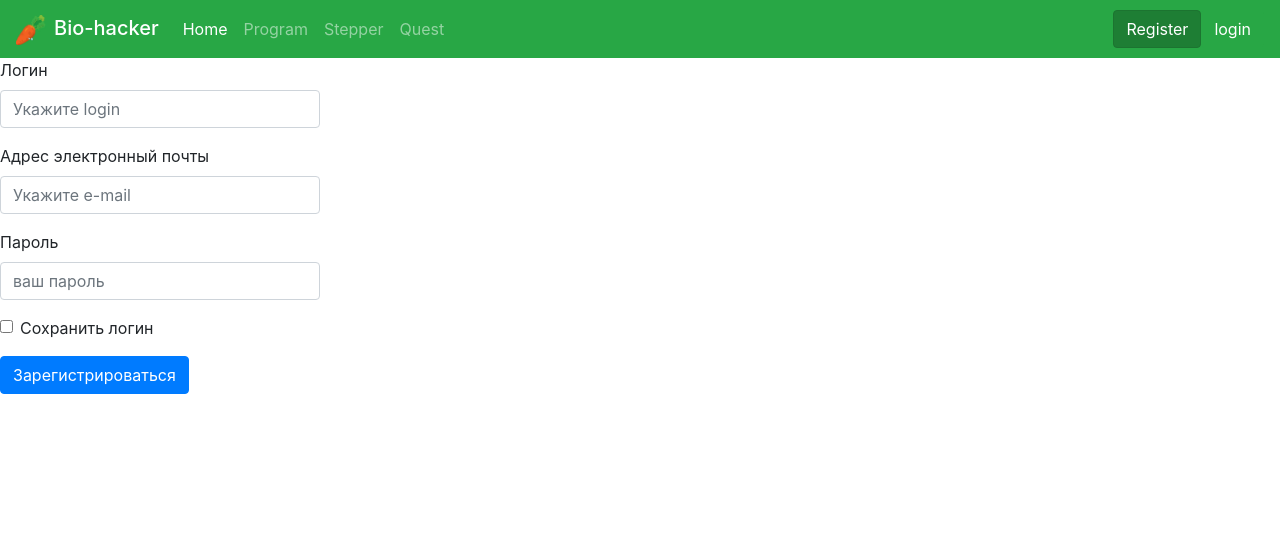
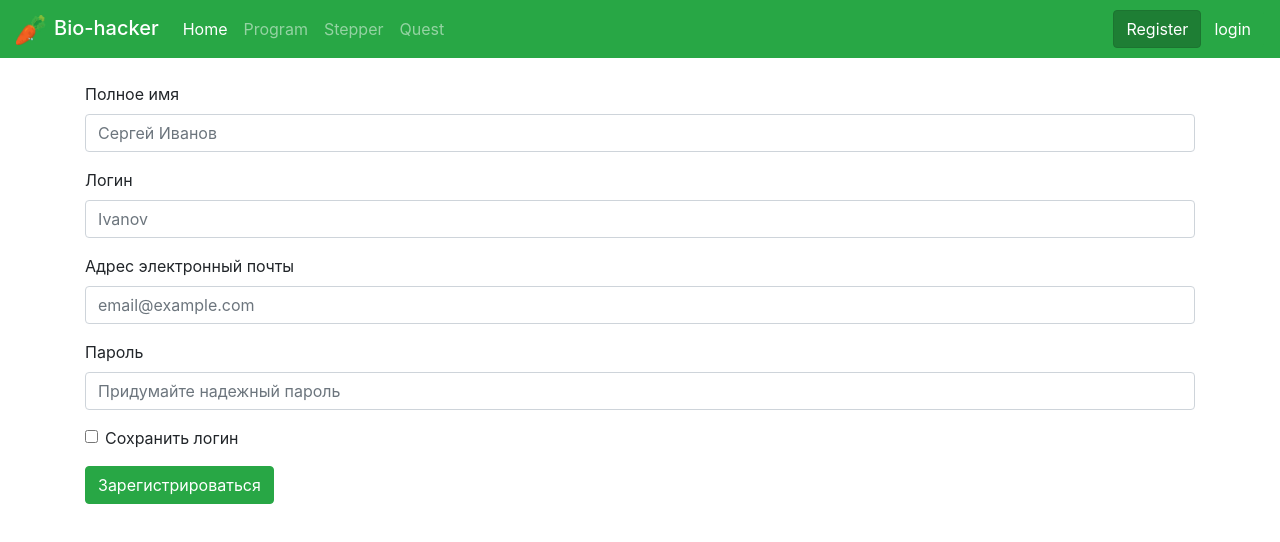
Before and after one commit to NikolaiNorboev/BioHacker, a React (Create React App) app in the folder client/: page /signup in a window 1280 px wide. Shown: the top 542 px of the page. Built offline with nearby package versions, Linux system fonts and the light colour scheme; no server answers.

Commit message:
Update Signin and login form

```diff
--- a/client/src/components/auth/Login/index.js
+++ b/client/src/components/auth/Login/index.js
@@ -2,8 +2,8 @@ import React, { useState } from 'react';
 import { useHistory } from 'react-router-dom';
 import { Button, Form } from 'react-bootstrap';
 import 'bootstrap/dist/css/bootstrap.min.css';
-import {useDispatch} from 'react-redux'
-import {getUser} from '../../../redux/actions/action-creators'
+import { useDispatch } from 'react-redux';
+import { getUser } from '../../../redux/actions/action-creators';
 
 export default function Login() {
   const dispatch = useDispatch();
@@ -42,29 +42,30 @@ export default function Login() {
       [name]: value,
     });
   }
-  const googleAuth =() => window.open('http://localhost:3001/auth/google');
-  const yandexAuth =() => window.open('http://localhost:3001/auth/yandex');
-  const facebookAuth =() => window.open('http://localhost:3001/auth/facebook');
-  const twitterAuth =() => window.open('http://localhost:3001/auth/twitter');
-  const instagramAuth =() => window.open('http://localhost:3001/auth/instagram');
-  const LinkedInAuth =() => window.open('http://localhost:3001/auth/linkedin');
-  const SteamAuth =() => window.open('http://localhost:3001/auth/steam');
-  const GitHubAuth =() => window.open('http://localhost:3001/auth/github');
-
+  const googleAuth = () => window.open('http://localhost:3001/auth/google');
+  const yandexAuth = () => window.open('http://localhost:3001/auth/yandex');
+  const facebookAuth = () => window.open('http://localhost:3001/auth/facebook');
+  const twitterAuth = () => window.open('http://localhost:3001/auth/twitter');
+  const instagramAuth = () =>
+    window.open('http://localhost:3001/auth/instagram');
+  const LinkedInAuth = () => window.open('http://localhost:3001/auth/linkedin');
+  const SteamAuth = () => window.open('http://localhost:3001/auth/steam');
+  const GitHubAuth = () => window.open('http://localhost:3001/auth/github');
 
   return (
-    <span className="form-container">
+    <div className="container mt-4">
       {error && <span className="error">{error}</span>}
       <Form onSubmit={login}>
         <Form.Group controlId="formBasicEmail">
-          <Form.Label>Адрес электронный почты</Form.Label>
+          <Form.Label>E-mail</Form.Label>
           <Form.Control
             type="text"
             name="email"
             required
             value={inputs.email}
             onChange={changed}
-            placeholder="Укажите e-mail" />
+            placeholder="email@example.com"
+          />
         </Form.Group>
 
         <Form.Group controlId="formBasicPassword">
@@ -75,34 +76,48 @@ export default function Login() {
             required
             value={inputs.password}
             onChange={changed}
-            placeholder="ваш пароль" />
+            placeholder="Ваш пароль"
+          />
         </Form.Group>
         <Form.Group controlId="formBasicCheckbox">
           <Form.Check type="checkbox" label="Сохранить логин" />
         </Form.Group>
-        <Button variant="primary" type="submit">Войти</Button>
+        <Button variant="success" type="submit">
+          Войти
+        </Button>
       </Form>
-      <span onClick={googleAuth}>
-        <img src="https://c7.uihere.com/files/193/660/878/search-engine-optimization-internet-google-search-google-thumb.jpg" height='40'/>
-      </span>
+      <div className="d-flex justify-content-between mt-4 text-center">
+        <a onClick={googleAuth}>
+          <img
+            src="https://c7.uihere.com/files/193/660/878/search-engine-optimization-internet-google-search-google-thumb.jpg"
+            height="40"
+          />
+        </a>
         <span onClick={yandexAuth}>
-        <img src="https://siteblogger.ru/wp-content/uploads/2013/11/optimiz-yandex-400x250.jpg" height='40'/>
+          <img
+            src="https://siteblogger.ru/wp-content/uploads/2013/11/optimiz-yandex-400x250.jpg"
+            height="40"
+          />
         </span>
         <span onClick={facebookAuth}>
-        <img src="https://i.imgur.com/jiztYCH.png" height='40'/>
+          <img src="https://i.imgur.com/jiztYCH.png" height="40" />
         </span>
         <span onClick={twitterAuth}>
-        <img src="https://i.imgur.com/EYA2FO1.png" height='40'/>
+          <img src="https://i.imgur.com/EYA2FO1.png" height="40" />
         </span>
         <span onClick={instagramAuth}>
-        <img src="https://i.imgur.com/aRc6LUJ.png" height='40'/>
+          <img src="https://i.imgur.com/aRc6LUJ.png" height="40" />
         </span>
         <span onClick={LinkedInAuth}>
-        <img src="https://i.imgur.com/sYmVWAw.png" height='40'/>
+          <img src="https://i.imgur.com/sYmVWAw.png" height="40" />
         </span>
         <span onClick={GitHubAuth}>
-        <img src="https://blog.codingblocks.com/content/images/2019/01/download.png" height='40'/>
+          <img
+            src="https://blog.codingblocks.com/content/images/2019/01/download.png"
+            height="40"
+          />
         </span>
-    </span>
+      </div>
+    </div>
   );
 }
--- a/client/src/components/auth/Signup/index.js
+++ b/client/src/components/auth/Signup/index.js
@@ -41,9 +41,20 @@ export default function Signup() {
   }
 
   return (
-    <div className="form-container">
+    <div className="container mt-4">
       {error && <div className="error">{error}</div>}
       <Form onSubmit={signup}>
+        <Form.Group controlId="formBasicLogin">
+          <Form.Label>Полное имя</Form.Label>
+          <Form.Control
+            type="text"
+            name="username"
+            required
+            value={inputs.fullname}
+            onChange={changed}
+            placeholder="Сергей Иванов"
+          />
+        </Form.Group>
         <Form.Group controlId="formBasicLogin">
           <Form.Label>Логин</Form.Label>
           <Form.Control
@@ -52,7 +63,8 @@ export default function Signup() {
             required
             value={inputs.username}
             onChange={changed}
-            placeholder="Укажите login" />
+            placeholder="Ivanov"
+          />
         </Form.Group>
 
         <Form.Group controlId="formBasicEmail">
@@ -63,7 +75,8 @@ export default function Signup() {
             required
             value={inputs.email}
             onChange={changed}
-            placeholder="Укажите e-mail" />
+            placeholder="email@example.com"
+          />
         </Form.Group>
 
         <Form.Group controlId="formBasicPassword">
@@ -74,12 +87,15 @@ export default function Signup() {
             required
             value={inputs.password}
             onChange={changed}
-            placeholder="ваш пароль" />
+            placeholder="Придумайте надежный пароль"
+          />
         </Form.Group>
         <Form.Group controlId="formBasicCheckbox">
           <Form.Check type="checkbox" label="Сохранить логин" />
         </Form.Group>
-        <Button variant="primary" type="submit">Зарегистрироваться</Button>
+        <Button variant="success" type="submit">
+          Зарегистрироваться
+        </Button>
       </Form>
     </div>
   );
```
Lines whose indentation alone changed are shown as unchanged.
